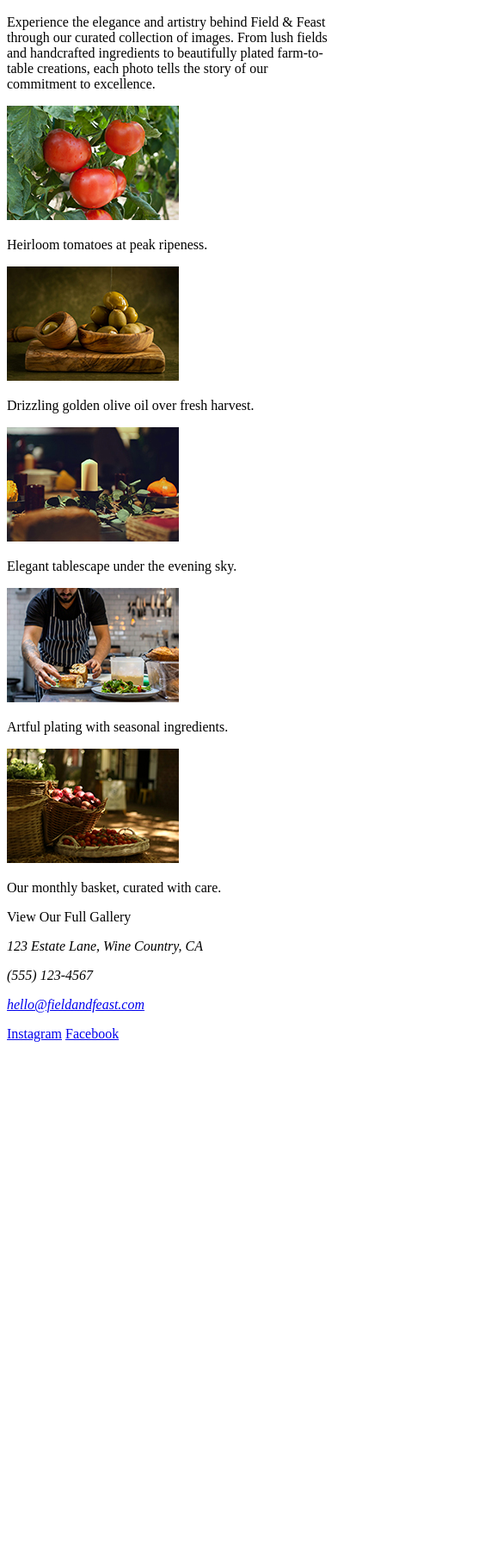
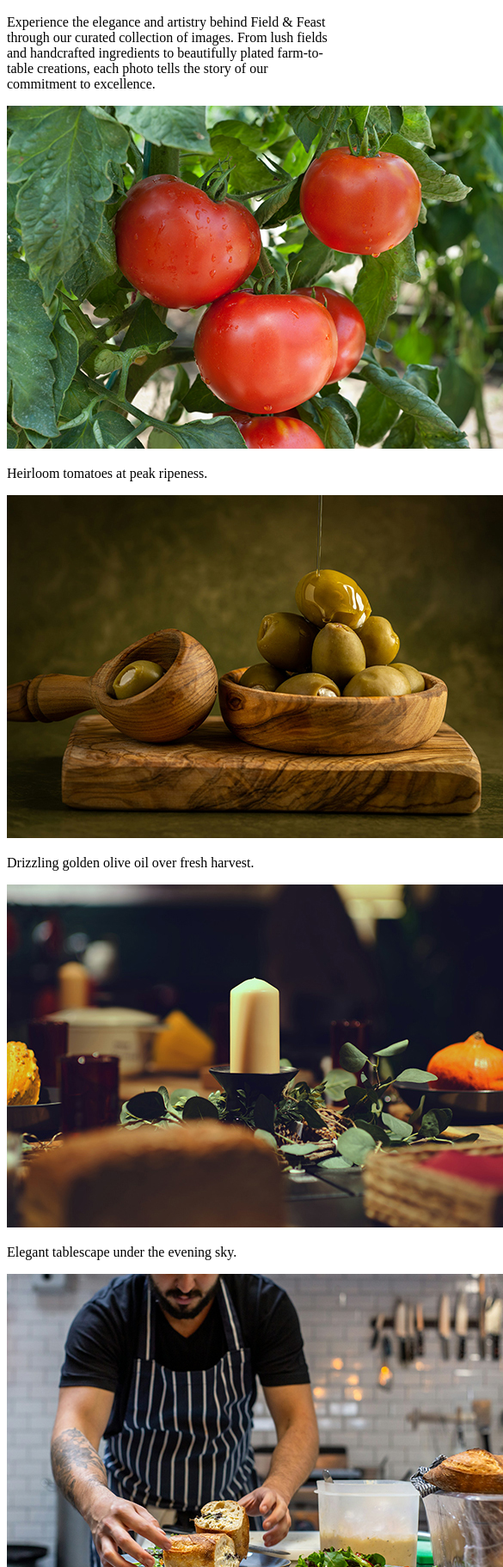
Before and after one commit to KMurr15/fieldandfeast, a plain HTML site: page index.html in a window 390 px wide. Shown: the part 1587-3410 px from the top of the page at 86% size, 585 px wide, since content can reach past the window. Before the commit the page ends 2815 px from the top, so only its background shows below. Drawn offline with Linux system fonts and the light colour scheme.

Commit message:
Update index.html
-Attempted to make images responsive but doesn't seem to work.

```diff
--- a/index.html
+++ b/index.html
@@ -59,30 +59,51 @@
                 <h2>A Gallery of Field &amp; Feast</h2>
                 <p>Experience the elegance and artistry behind Field & Feast through our curated collection of images. From lush fields and handcrafted ingredients to beautifully plated farm-to-table creations, each photo tells the story of our commitment to excellence.<p>
 
-                <section>
-                    <img src="images/tomatoes-200w.jpg" alt="Shiny red heirloom tomatoes hanging on the vine surrounded by leaves.">
+                <!-- TODO: Figure out how to get these images to actually work correctly. -->
+
+                <div>
+                    <picture>
+                        <source media="(min-width: 900px)" srcset="images/tomatoes-200w.jpg">
+                        <source media="(min-width: 600px)" srcset="images/tomatoes-300w.jpg">
+                        <img src="images/tomatoes-600w.jpg" alt="Shiny red heirloom tomatoes hanging on the vine surrounded by leaves.">
+                    </picture>
                     <p>Heirloom tomatoes at peak ripeness.<p>
-                </section>
+                </div>
 
-                <section>
-                    <img src="images/olive-oil-200w.jpg" alt="Green olives drizzled over by oil oil sitting in a wooden bowl on a wooden slab.">
+                <div>
+                    <picture>
+                        <source media="(min-width: 900px)" srcset="images/olive-oil-200w.jpg">
+                        <source media="(min-width: 600px)" srcset="images/olive-oil-300w.jpg">
+                        <img src="images/olive-oil-600w.jpg" alt="Green olives drizzled over by oil oil sitting in a wooden bowl on a wooden slab.">
+                    </picture>
                     <p>Drizzling golden olive oil over fresh harvest.</p>
-                </section>
+                </div>
 
-                <section>
-                    <img src="images/table-setting-200w.jpg" alt="Warm table setting with a dark background and a candle surrounded by subtle greenery as the center piece.">
+                <div>
+                    <picture>
+                        <source media="(min-width: 900px)" srcset="images/table-setting-200w.jpg">
+                        <source media="(min-width: 600px)" srcset="images/table-setting-300w.jpg">
+                        <img src="images/table-setting-600w.jpg" alt="Warm table setting with a dark background and a candle surrounded by subtle greenery as the center piece.">
+                    </picture>
                     <p>Elegant tablescape under the evening sky.</p>
-                </section>
+                </div>
 
-                <section>
-                    <img src="images/chef-plating-200w.jpg" alt="Chef in an apron setting up artful sandwich plating in a kitchen setting.">
+                <div>
+                    <picture>
+                        <source media="(min-width: 900px)" srcset="images/chef-plating-200w.jpg">
+                        <source media="(min-width: 600px)" srcset="images/chef-plating-300w.jpg">
+                        <img src="images/chef-plating-600w.jpg" alt="Chef in an apron setting up artful sandwich plating in a kitchen setting.">
+                    </picture>
                     <p>Artful plating with seasonal ingredients.</p>
-                </section>
+                </div>
 
-                <section>
-                    <img src="images/basket-200w.jpg" alt="Woven baskets filled with fruits in a shaded area with shadows of branches and leaves.">
+                <div>
+                    <picture>
+                        <source media="(min-width: 900px)" srcset="images/basket-200w.jpg">
+                        <source media="(min-width: 600px)" srcset="images/basket-300w.jpg">
+                        <img src="images/basket-600w.jpg" alt="Woven baskets filled with fruits in a shaded area with shadows of branches and leaves.">
                     <p>Our monthly basket, curated with care.</p>
-                </section>
+                </div>
 
                 <p>View Our Full Gallery</p>
             </section>
```
